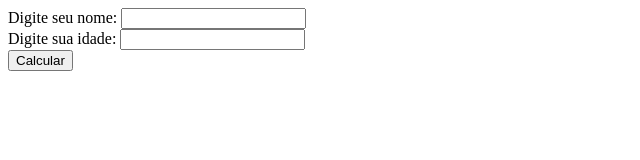
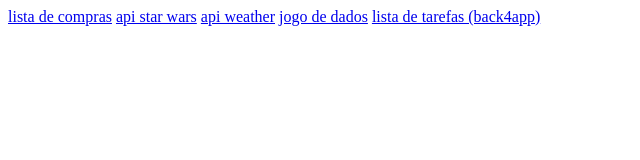
Before and after one commit to RafaFigueiroa/progweb-unicap, a plain HTML site: page index.html in a window 1280 px wide. Shown: the whole page, without its empty margins (0-640 px from the left). Drawn offline with Linux system fonts and the light colour scheme.

Commit message:
menu linkado

```diff
--- a/index.html
+++ b/index.html
@@ -1,20 +1,21 @@
 <!DOCTYPE html>
 <html lang="pt-br">
+
 <head>
-<meta charset="UTF-8">
-<meta http-equiv="X-UA-Compatible" content="IE=edge">
-<meta name="viewport" content="width=device-width, initial-scale=1.0">
-<title>Document</title>
+    <meta charset="UTF-8">
+    <meta http-equiv="X-UA-Compatible" content="IE=edge">
+    <meta name="viewport" content="width=device-width, initial-scale=1.0">
+    <title>Document</title>
 
-<script src="script.js" defer></script>
+    <script src="script.js" defer></script>
 </head>
+
 <body>
-<label for="inputNome">Digite seu nome: </label>
-<input type="text" name="inputNome" id="inputNome"> <br>
+    <a href="lista-compras/index.html">lista de compras</a>
+    <a href="api-star-wars/index.html">api star wars</a>
+    <a href="api-weather/index.html">api weather</a>
+    <a href="jogo-dados/index.html">jogo de dados</a>
+    <a href="to-do/index.html">lista de tarefas (back4app)</a>
+</body>
 
-<label for="inputIdade">Digite sua idade: </label>
-<input type="number" name="inputIdade" id="inputIdade"> <br>
-
-<button id="btCalcular">Calcular</button>
-</body>
 </html>
```
